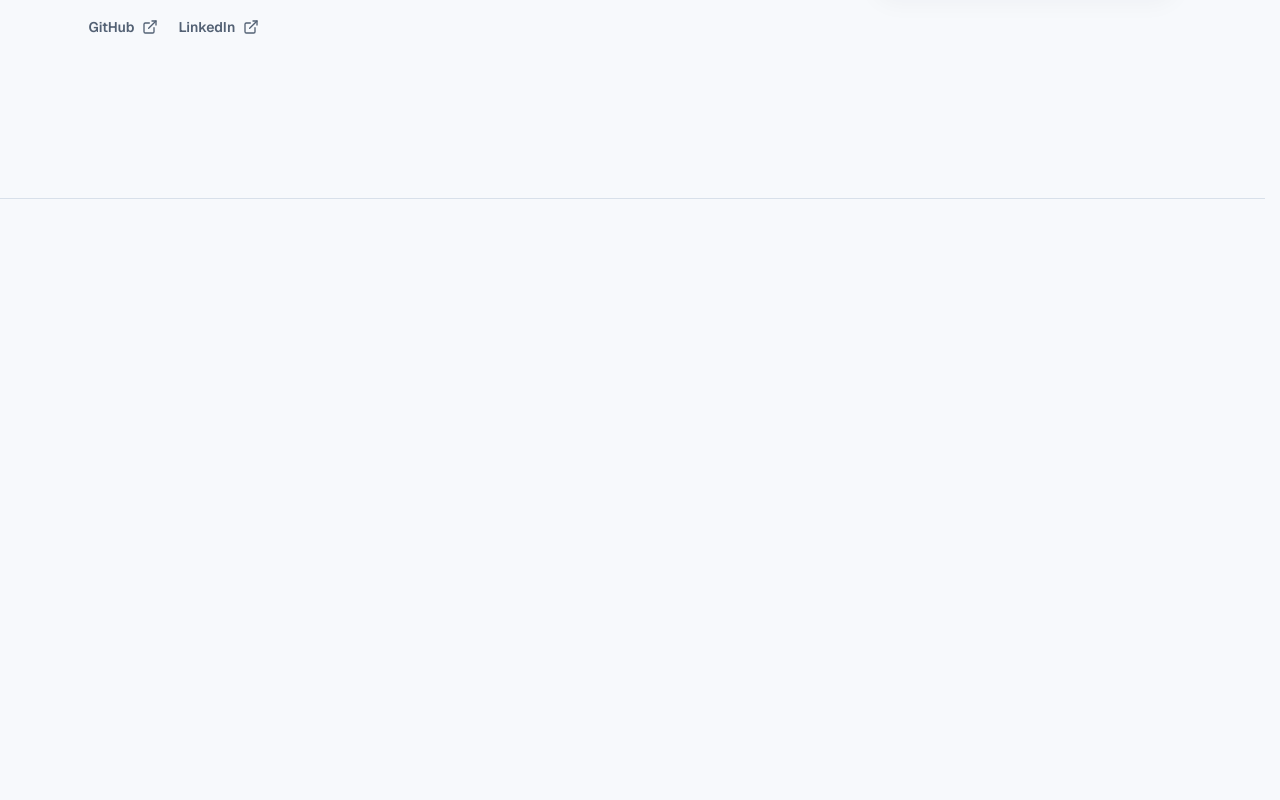
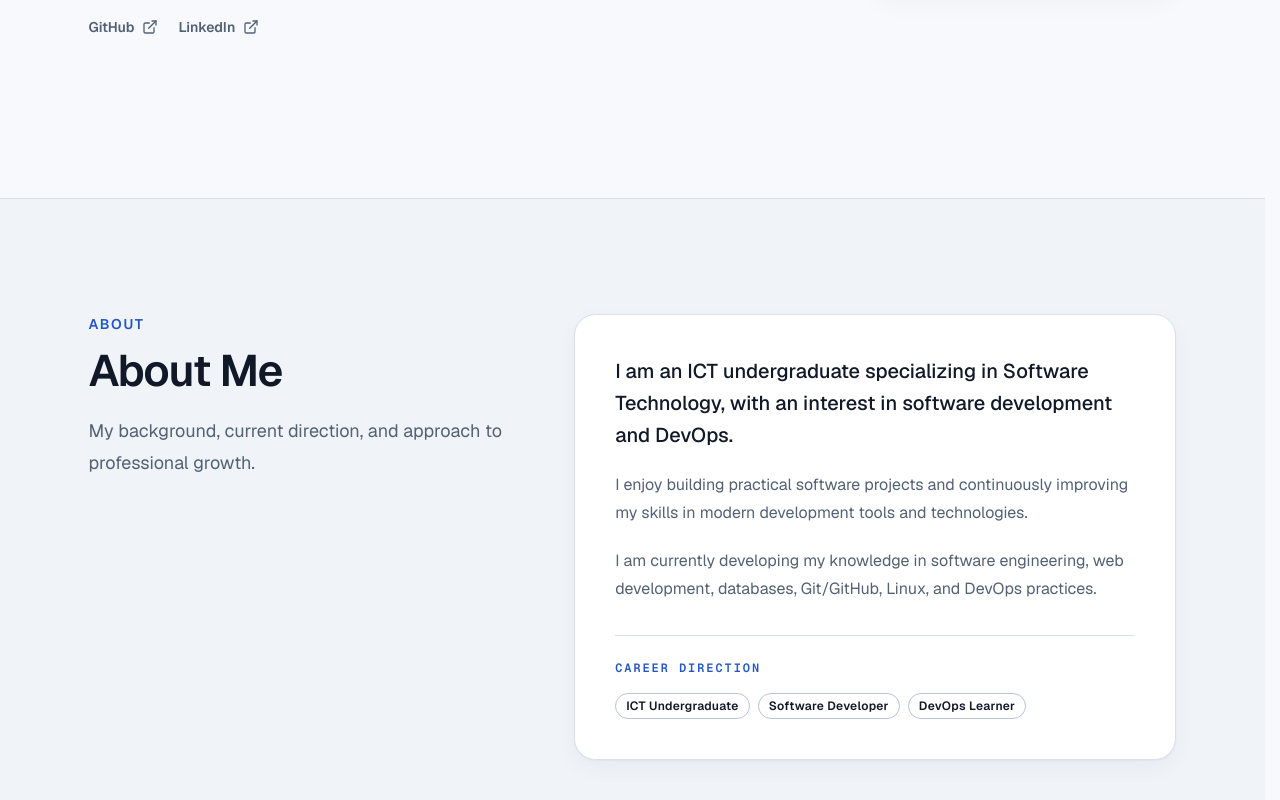
Before and after one commit to Kushan2001/kushan-portfolio, a Next.js app: page / in a window 1280 px wide. Shown: the part 602-1402 px from the top of the page. Before the commit the page ends 801 px from the top, so only its background shows below. Built offline with nearby package versions, Linux system fonts and the light colour scheme.

Commit message:
feat: add about section

```diff
--- a/app/page.tsx
+++ b/app/page.tsx
@@ -1,9 +1,11 @@
+import { About } from "@/components/sections/about";
 import { Hero } from "@/components/sections/hero";
 
 export default function Home() {
   return (
     <main id="main-content" className="flex-1">
       <Hero />
+      <About />
     </main>
   );
 }
--- /dev/null
+++ b/components/sections/about.tsx
@@ -0,0 +1,62 @@
+import { Container } from "@/components/layout/container";
+import { Section } from "@/components/layout/section";
+import { SectionHeading } from "@/components/sections/section-heading";
+import { Badge } from "@/components/ui/badge";
+import { profile } from "@/data/profile";
+
+export function About() {
+  const paragraphs = [profile.introduction, ...profile.biography].filter(
+    (paragraph) => paragraph.trim().length > 0,
+  );
+
+  if (paragraphs.length === 0 && profile.roles.length === 0) {
+    return null;
+  }
+
+  return (
+    <Section id="about" surface="muted" aria-labelledby="about-heading">
+      <Container className="grid gap-10 lg:grid-cols-[minmax(0,0.7fr)_minmax(0,1fr)] lg:gap-16">
+        <SectionHeading
+          eyebrow="About"
+          title="About Me"
+          headingId="about-heading"
+          description="My background, current direction, and approach to professional growth."
+        />
+
+        <div className="rounded-2xl border border-border bg-card p-6 shadow-card sm:p-8 lg:p-10">
+          {paragraphs.length > 0 ? (
+            <div className="space-y-5">
+              {paragraphs.map((paragraph, index) => (
+                <p
+                  key={paragraph}
+                  className={
+                    index === 0
+                      ? "text-lg font-medium leading-8 text-card-foreground sm:text-xl"
+                      : "leading-7 text-muted-foreground"
+                  }
+                >
+                  {paragraph}
+                </p>
+              ))}
+            </div>
+          ) : null}
+
+          {profile.roles.length > 0 ? (
+            <div className="mt-8 border-t border-border pt-6">
+              <p className="mb-4 font-mono text-xs font-semibold uppercase tracking-[0.16em] text-primary">
+                Career direction
+              </p>
+              <ul className="flex flex-wrap gap-2" aria-label="Career direction">
+                {profile.roles.map((role) => (
+                  <li key={role}>
+                    <Badge variant="outline">{role}</Badge>
+                  </li>
+                ))}
+              </ul>
+            </div>
+          ) : null}
+        </div>
+      </Container>
+    </Section>
+  );
+}
--- a/components/sections/section-heading.tsx
+++ b/components/sections/section-heading.tsx
@@ -6,6 +6,7 @@ interface SectionHeadingProps extends ComponentPropsWithoutRef<"header"> {
   title: string;
   eyebrow?: string;
   description?: string;
+  headingId?: string;
   align?: "start" | "center";
   tone?: "default" | "inverse";
 }
@@ -14,6 +15,7 @@ export function SectionHeading({
   title,
   eyebrow,
   description,
+  headingId,
   align = "start",
   tone = "default",
   className,
@@ -41,7 +43,7 @@ export function SectionHeading({
           {eyebrow}
         </p>
       ) : null}
-      <h2>{title}</h2>
+      <h2 id={headingId}>{title}</h2>
       {description ? (
         <p
           className={cn(
```
